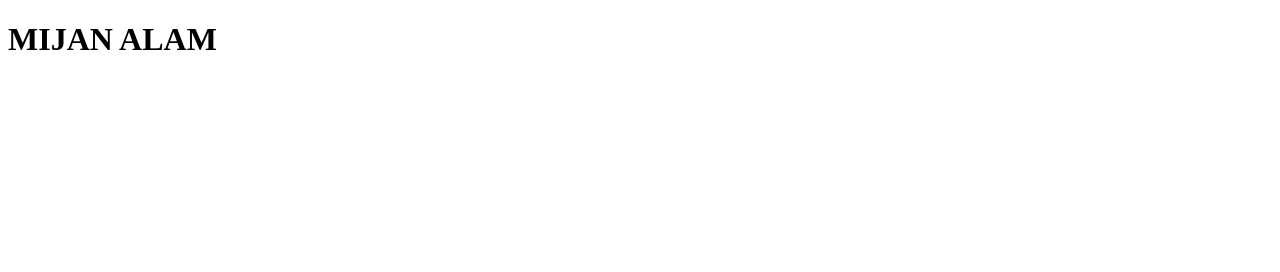
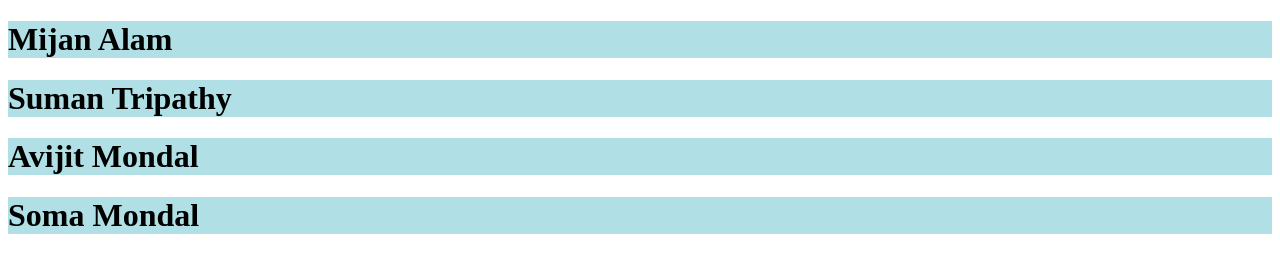
Before and after one commit to Miju58/Miju58.github.io, a plain HTML site: page index.html in a window 1280 px wide. Drawn offline with Linux system fonts and the light colour scheme.

Commit message:
Update index.html

```diff
--- a/index.html
+++ b/index.html
@@ -8,7 +8,10 @@
 </head>
 
 <body>
-	<h1> MIJAN ALAM</h1>
+	<h1 style="background-color:powderblue;">Mijan Alam</h1>
+	<h1 style="background-color:powderblue;">Suman Tripathy</h1>
+	<h1 style="background-color:powderblue;">Avijit Mondal</h1>
+	<h1 style="background-color:powderblue;">Soma Mondal</h1>
 </body>
 
 </html>
```
